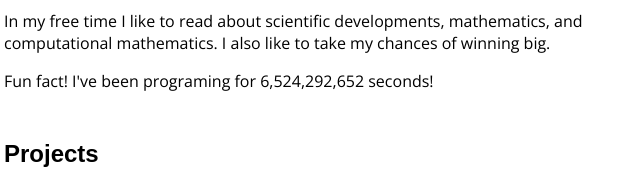
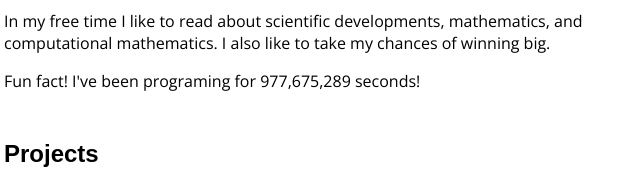
Before and after one commit to developer-rodrigues-pt/portfolio_website, a plain HTML site: page index.html in a window 1280 px wide. Shown: the part 314-499 px from the top of the page, 156-796 px from the left. Drawn offline with nearby package versions, Linux system fonts and the light colour scheme; a web font is replaced by a local one.

Commit message:
add javascript behaviour

```diff
--- a/index.html
+++ b/index.html
@@ -7,7 +7,7 @@
     <title>My Portfolio</title>
     <link rel="stylesheet" href="./styles/style.css">
     <link rel="stylesheet" href="./styles/all.min.css">
-    <script src="script.js"></script>
+    <script src="script.js" defer></script>
 </head>
 <body>
     <!-- header -->
@@ -56,7 +56,7 @@
                     In my free time I like to read about scientific developments, mathematics, and computational mathematics. I also like to take my chances of winning big.
                 </p>
                 <p>
-                    Fun fact! I've been programing for 6,524,292,652 seconds!
+                    Fun fact! I've been programing for <span id="time-container">0</span> seconds!
                 </p>
             </div>
 
--- a/script.js
+++ b/script.js
@@ -0,0 +1,13 @@
+const timeContainer = document.getElementById("time-container");
+const BIRTH_DAY = "09-16-1991";
+const BIRTH_DAY_DATE = new Date(BIRTH_DAY);
+const intlNumberFormatter = new Intl.NumberFormat("en-US");
+
+setInterval(() => {
+    const now = new Date();
+    const difference = Math.floor(
+    (now.getTime() - BIRTH_DAY_DATE.getTime()) / 1000
+    );
+
+    timeContainer.innerText = intlNumberFormatter.format(difference);
+}, 1000);
```
